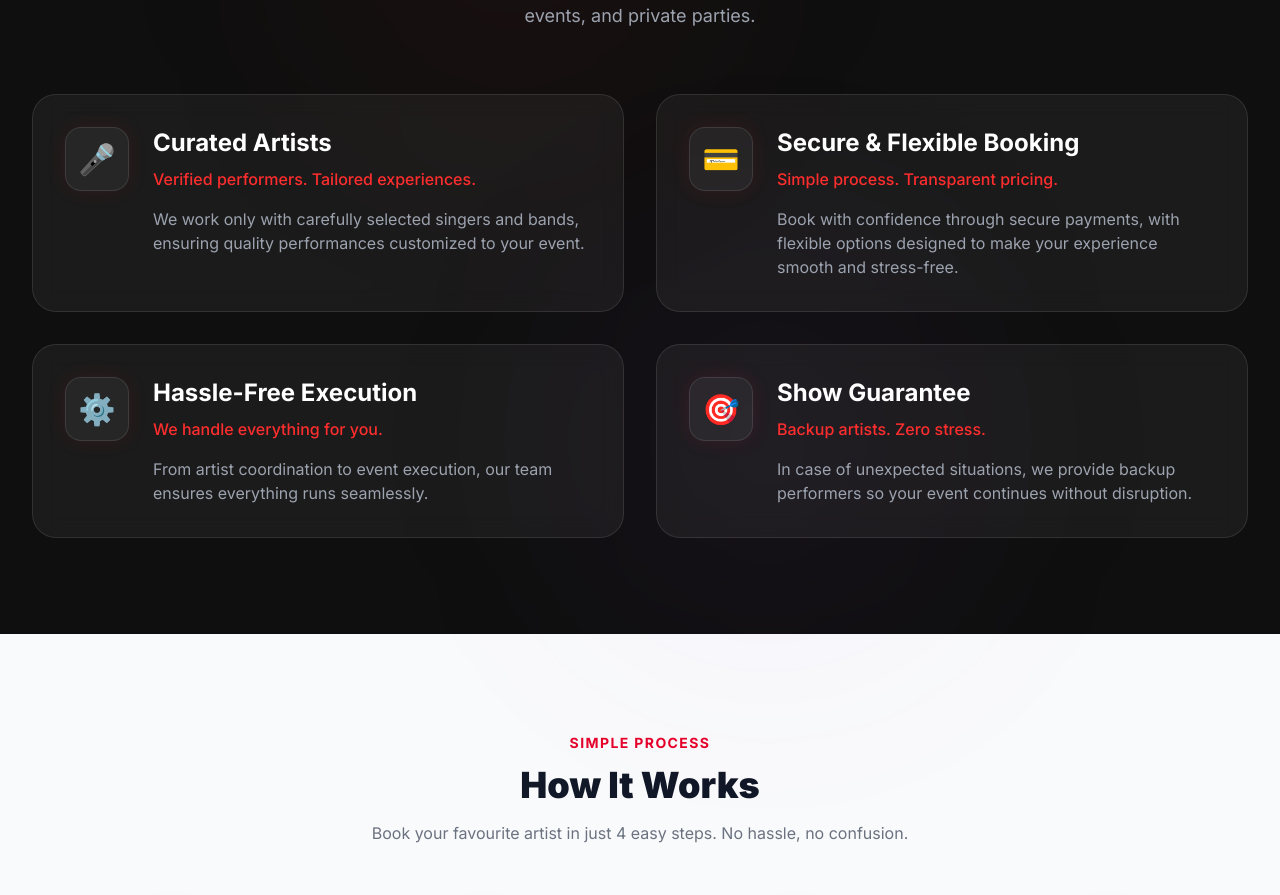
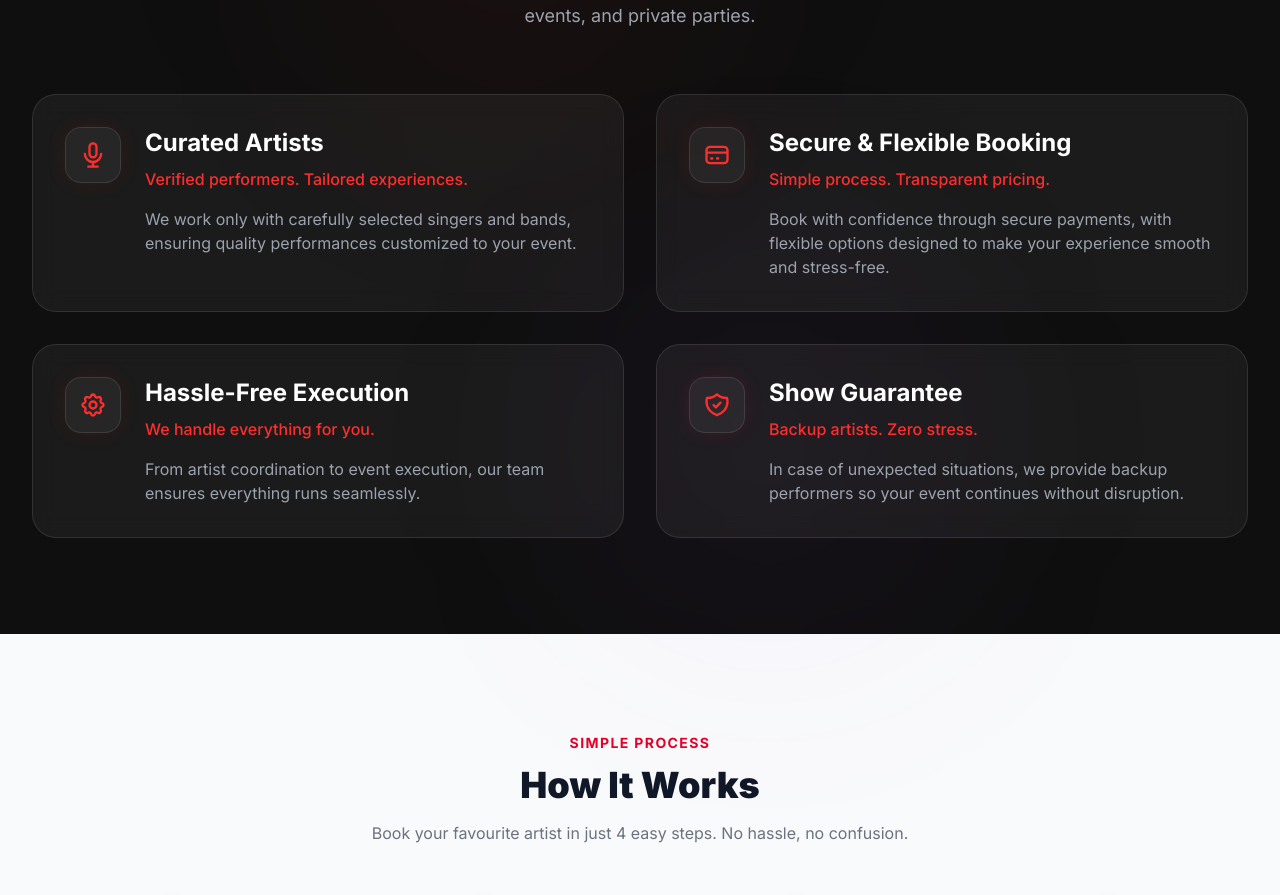
Before and after one commit to Aniketgautam959/Urban-Raaga, a Next.js app: page /artist/devashish-music in a window 1280 px wide. Shown: the part 2084-2979 px from the top of the page. Built offline with nearby package versions, Linux system fonts and the light colour scheme.

Commit message:
Replace emojis with SVG icons in ArtistWhyChooseUs

```diff
--- a/components/ArtistWhyChooseUs.tsx
+++ b/components/ArtistWhyChooseUs.tsx
@@ -5,25 +5,41 @@ import { motion } from "framer-motion";
 export default function ArtistWhyChooseUs() {
   const cards = [
     {
-      icon: "🎤",
+      icon: (
+        <svg className="w-7 h-7 text-[#FF2E2E]" fill="none" viewBox="0 0 24 24" stroke="currentColor">
+          <path strokeLinecap="round" strokeLinejoin="round" strokeWidth={2} d="M19 11a7 7 0 01-7 7m0 0a7 7 0 01-7-7m7 7v4m0 0H8m4 0h4m-4-8a3 3 0 01-3-3V5a3 3 0 116 0v6a3 3 0 01-3 3z" />
+        </svg>
+      ),
       title: "Curated Artists",
       subtitle: "Verified performers. Tailored experiences.",
       desc: "We work only with carefully selected singers and bands, ensuring quality performances customized to your event."
     },
     {
-      icon: "💳",
+      icon: (
+        <svg className="w-7 h-7 text-[#FF2E2E]" fill="none" viewBox="0 0 24 24" stroke="currentColor">
+          <path strokeLinecap="round" strokeLinejoin="round" strokeWidth={2} d="M3 10h18M7 15h1m4 0h1m-7 4h12a3 3 0 003-3V8a3 3 0 00-3-3H6a3 3 0 00-3 3v8a3 3 0 003 3z" />
+        </svg>
+      ),
       title: "Secure & Flexible Booking",
       subtitle: "Simple process. Transparent pricing.",
       desc: "Book with confidence through secure payments, with flexible options designed to make your experience smooth and stress-free."
     },
     {
-      icon: "⚙️",
+      icon: (
+        <svg className="w-7 h-7 text-[#FF2E2E]" fill="none" viewBox="0 0 24 24" stroke="currentColor">
+          <path strokeLinecap="round" strokeLinejoin="round" strokeWidth={2} d="M10.325 4.317c.426-1.756 2.924-1.756 3.35 0a1.724 1.724 0 002.573 1.066c1.543-.94 3.31.826 2.37 2.37a1.724 1.724 0 001.065 2.572c1.756.426 1.756 2.924 0 3.35a1.724 1.724 0 00-1.066 2.573c.94 1.543-.826 3.31-2.37 2.37a1.724 1.724 0 00-2.572 1.065c-.426 1.756-2.924 1.756-3.35 0a1.724 1.724 0 00-2.573-1.066c-1.543.94-3.31-.826-2.37-2.37a1.724 1.724 0 00-1.065-2.572c-1.756-.426-1.756-2.924 0-3.35a1.724 1.724 0 001.066-2.573c-.94-1.543.826-3.31 2.37-2.37.996.608 2.296.07 2.572-1.065z" /><path strokeLinecap="round" strokeLinejoin="round" strokeWidth={2} d="M15 12a3 3 0 11-6 0 3 3 0 016 0z" />
+        </svg>
+      ),
       title: "Hassle-Free Execution",
       subtitle: "We handle everything for you.",
       desc: "From artist coordination to event execution, our team ensures everything runs seamlessly."
     },
     {
-      icon: "🎯",
+      icon: (
+        <svg className="w-7 h-7 text-[#FF2E2E]" fill="none" viewBox="0 0 24 24" stroke="currentColor">
+          <path strokeLinecap="round" strokeLinejoin="round" strokeWidth={2} d="M9 12l2 2 4-4m5.618-4.016A11.955 11.955 0 0112 2.944a11.955 11.955 0 01-8.618 3.04A12.02 12.02 0 003 9c0 5.591 3.824 10.29 9 11.622 5.176-1.332 9-6.03 9-11.622 0-1.042-.133-2.052-.382-3.016z" />
+        </svg>
+      ),
       title: "Show Guarantee",
       subtitle: "Backup artists. Zero stress.",
       desc: "In case of unexpected situations, we provide backup performers so your event continues without disruption."
@@ -67,7 +83,7 @@ export default function ArtistWhyChooseUs() {
               <div className="absolute top-0 left-0 w-2 h-full bg-gradient-to-b from-[#FF2E2E] to-transparent opacity-0 group-hover:opacity-100 transition-opacity duration-300" />
 
               <div className="flex items-start gap-6">
-                <div className="w-16 h-16 shrink-0 bg-white/5 border border-white/10 rounded-2xl flex items-center justify-center text-3xl group-hover:scale-110 group-hover:rotate-6 transition-transform duration-300 shadow-[0_0_20px_rgba(255,46,46,0.1)]">
+                <div className="w-14 h-14 shrink-0 bg-white/5 border border-white/10 rounded-2xl flex items-center justify-center group-hover:scale-110 group-hover:rotate-6 transition-transform duration-300 shadow-[0_0_20px_rgba(255,46,46,0.1)]">
                   {card.icon}
                 </div>
                 <div>
```
